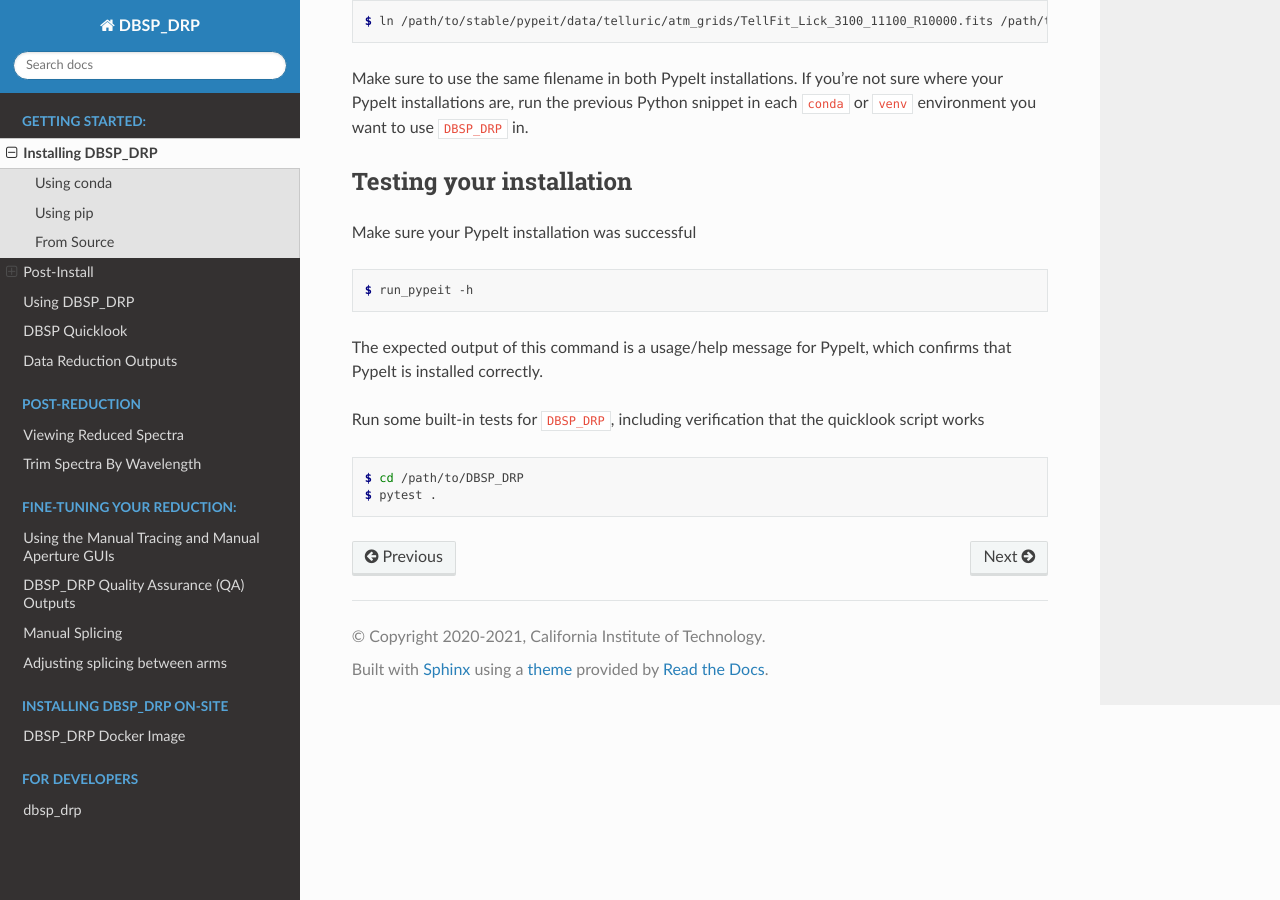
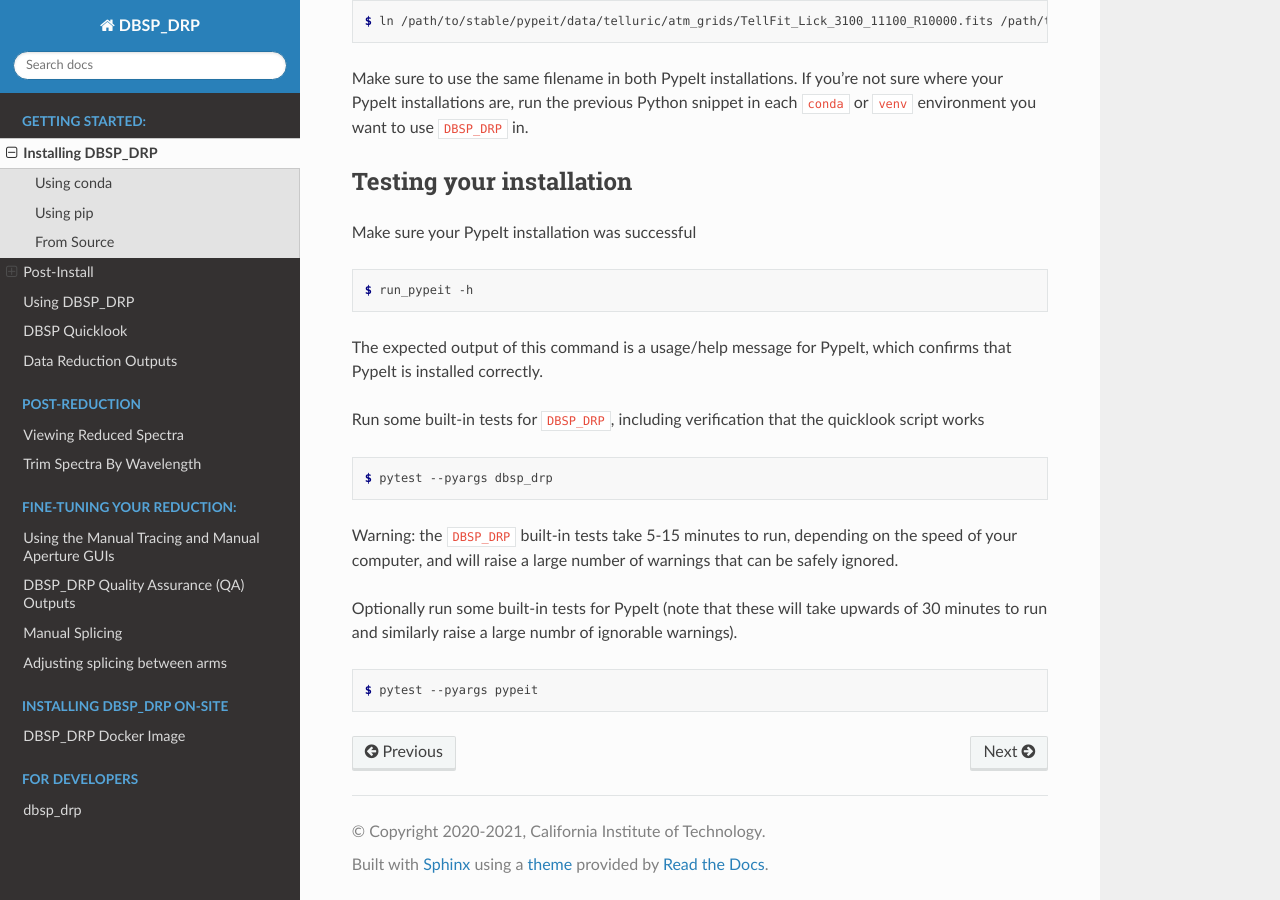
Before and after one commit to finagle29/DBSP_DRP, a Sphinx documentation site: the page built from docs/source/installing.rst, in a window 1280 px wide and 900 px high, scrolled down 1603 px. Built offline with Sphinx 7.4.7 and the Read the Docs theme 2.0.0, drawn with Linux system fonts in a browser that asks for light colours.

Commit message:
docs: add warnings/runtime to post-installation testing

```diff
--- a/docs/source/installing.rst
+++ b/docs/source/installing.rst
@@ -100,5 +100,14 @@
 
 .. code-block:: console
 
-    $ cd /path/to/DBSP_DRP
-    $ pytest .
+    $ pytest --pyargs dbsp_drp
+
+Warning: the ``DBSP_DRP`` built-in tests take 5-15 minutes to run, depending on the speed of your computer,
+and will raise a large number of warnings that can be safely ignored.
+
+Optionally run some built-in tests for PypeIt (note that these will take upwards of 30 minutes to run and
+similarly raise a large numbr of ignorable warnings).
+
+.. code-block:: console
+
+    $ pytest --pyargs pypeit
```
